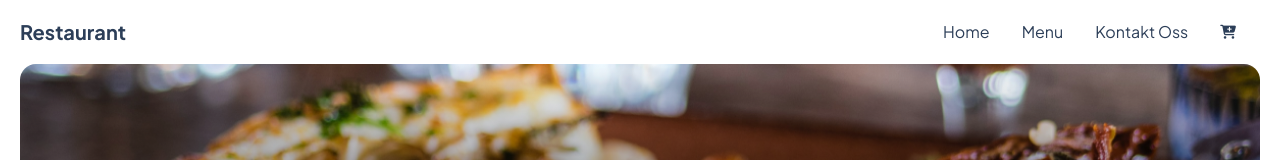
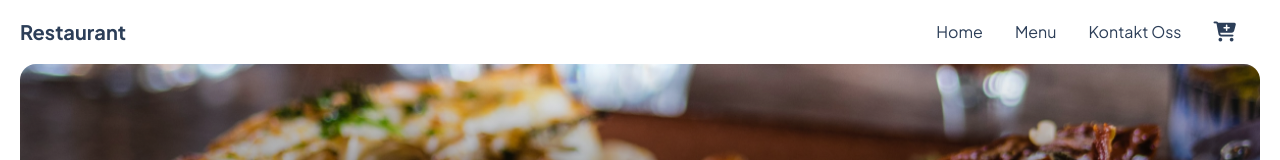
Before and after one commit to mdjannatulhasan/restaurant-ordering-website, a website: page src/pages/menu.html in a window 1280 px wide. Shown: the top 160 px of the page. Drawn offline with nearby package versions, Linux system fonts and the light colour scheme.

Commit message:
Update menu.html

```diff
--- a/src/pages/menu.html
+++ b/src/pages/menu.html
@@ -52,7 +52,7 @@
                                     <li><a href="kontakt.html">Kontakt Oss</a></li>
                                     <li>
                                         <label for="my-drawer-4"
-                                            class="drawer-button btn bg-transparent hover:bg-transparent border-0 hover:text-primary">
+                                            class="drawer-button btn bg-transparent hover:bg-transparent border-0 hover:text-primary text-xl">
                                             <i class="fas fa-cart-plus"></i>
                                         </label>
                                     </li>
```
